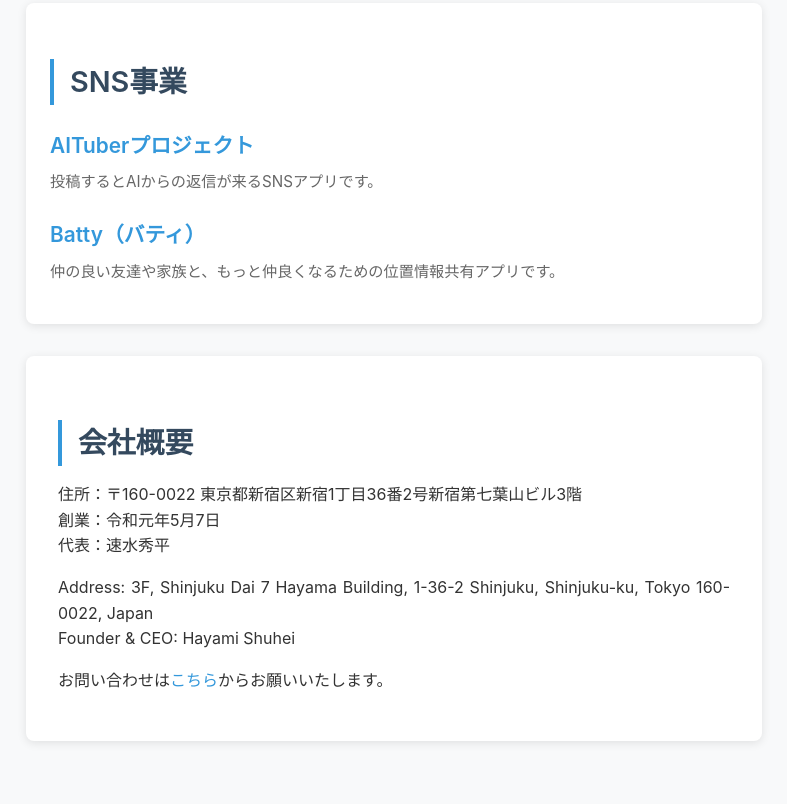
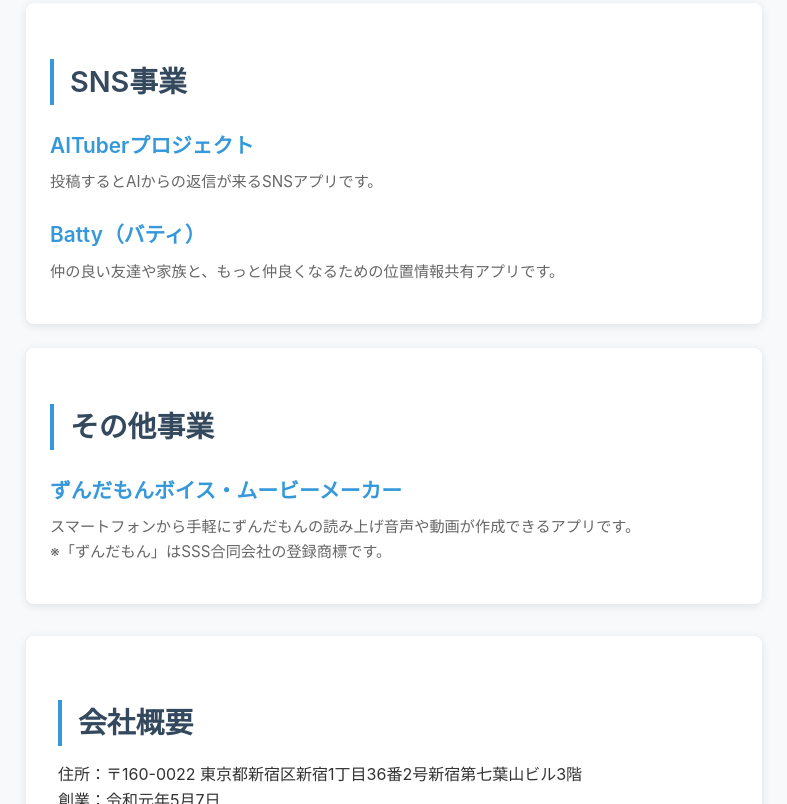
Before and after one commit to zoomellc/zoome.co.jp, a plain HTML site: page index.html in a window 1280 px wide. Shown: the part 538-1342 px from the top of the page, without its empty margins (246-1033 px from the left). Drawn offline with Linux system fonts and the light colour scheme.

Commit message:
Add new project section for "ずんだもんボイス・ムービーメーカー" in index.html

```diff
--- a/index.html
+++ b/index.html
@@ -177,6 +177,14 @@
     <p class="project-description">仲の良い友達や家族と、もっと仲良くなるための位置情報共有アプリです。</p>
   </div>
 
+  <div class="project-section">
+    <h2>その他事業</h2>
+
+    <h3><a href="https://maker.zunda.social/" target="_blank">ずんだもんボイス・ムービーメーカー</a></h3>
+    <p class="project-description">スマートフォンから手軽にずんだもんの読み上げ音声や動画が作成できるアプリです。<br>
+    ※「ずんだもん」はSSS合同会社の登録商標です。</p>
+  </div>
+
   <div class="company-info">
     <h2>会社概要</h2>
     <p>
```
